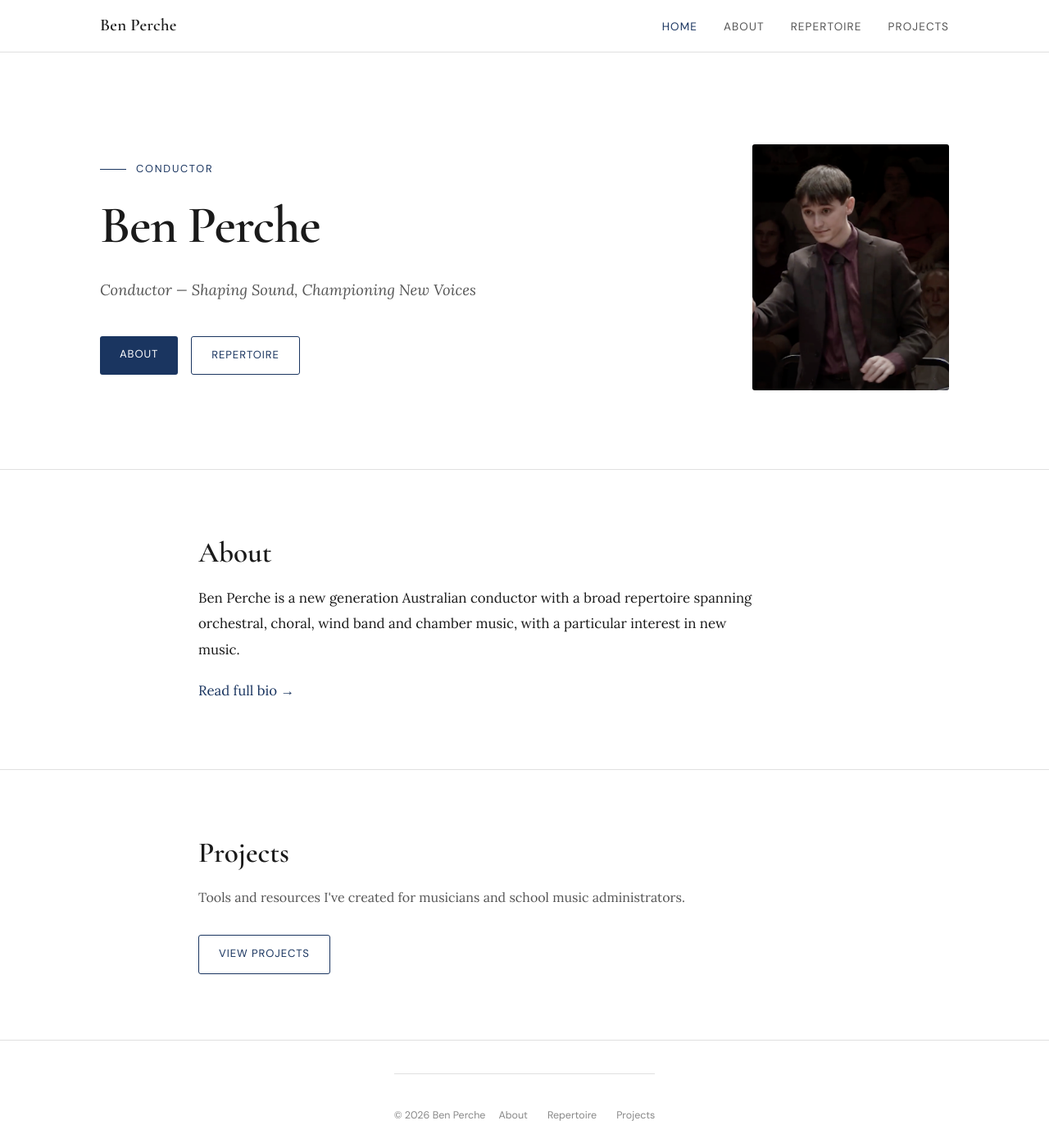
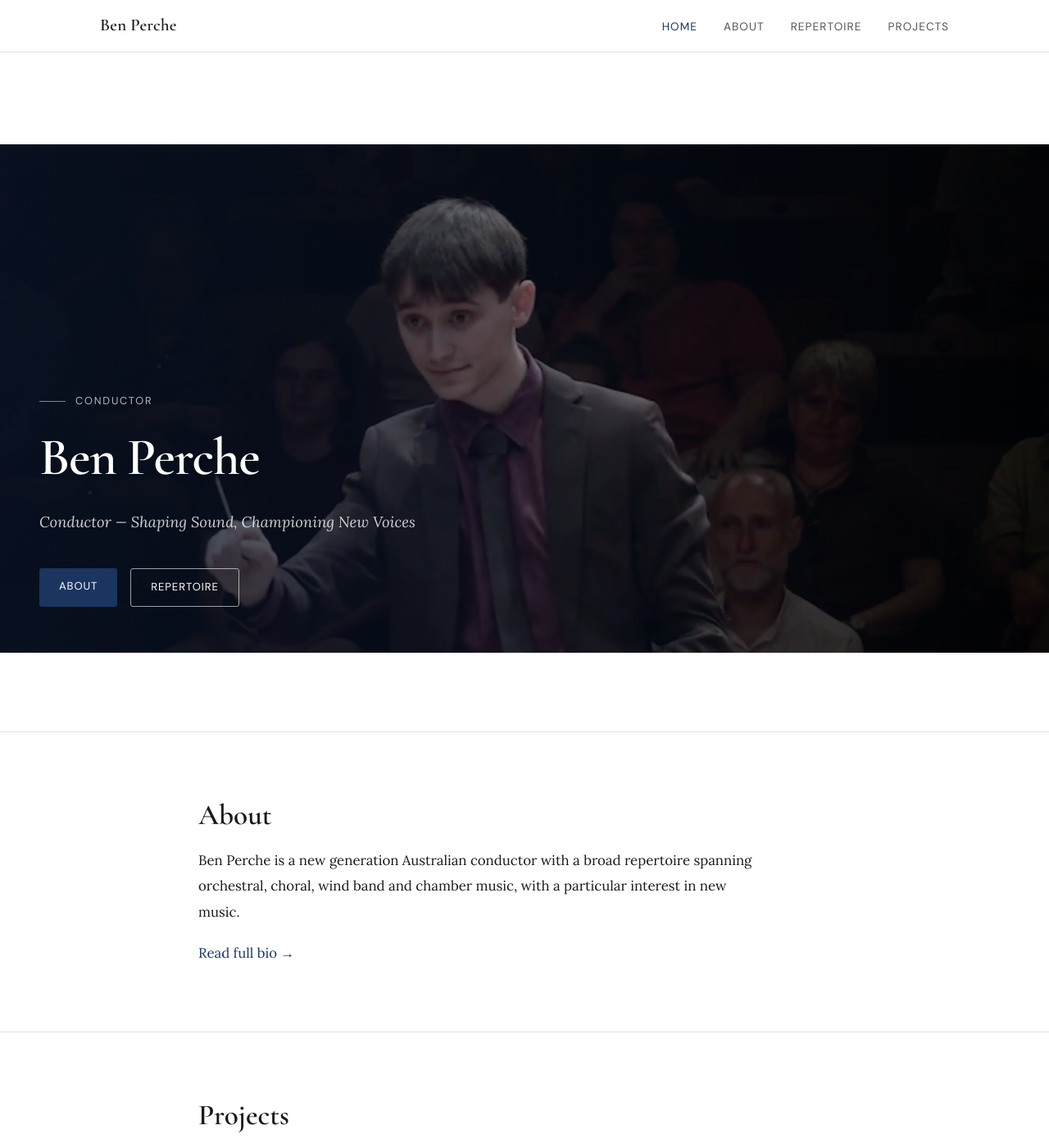
Before and after one commit to benperche/about, a Jekyll site: the page built from index.md, in a window 1280 px wide and 1400 px high. Shown: the whole window at 82% size. Built offline with Jekyll 4.4.1, drawn with Linux system fonts in a browser that asks for light colours.

Commit message:
Update hero image

```diff
--- a/assets/css/main.scss
+++ b/assets/css/main.scss
@@ -490,6 +490,65 @@ section + section { border-top: 1px solid var(--rule); }
   .footer { flex-direction: column; text-align: center; }
 }
 
+/* ─── Landscape Hero Banner ──────────────────────────────────────────────────── */
+.hero__banner {
+  position: relative;
+  width: 100%;
+  height: clamp(380px, 55vw, 620px);
+  overflow: hidden;
+}
+
+.hero__banner-img {
+  width: 100%;
+  height: 100%;
+  object-fit: cover;
+  object-position: center top;
+  display: block;
+}
+
+.hero__banner-overlay {
+  position: absolute;
+  inset: 0;
+  background: linear-gradient(
+    to right,
+    rgba(10, 20, 40, 0.75) 0%,
+    rgba(10, 20, 40, 0.45) 55%,
+    rgba(10, 20, 40, 0.1) 100%
+  );
+  display: flex;
+  align-items: flex-end;
+  padding: 3.5rem 3rem;
+}
+
+.hero__banner-text { max-width: 560px; }
+
+.hero__banner-text .hero__eyebrow { color: rgba(255,255,255,0.7); }
+.hero__banner-text .hero__eyebrow::before { background: rgba(255,255,255,0.5); }
+.hero__banner-text .hero__name { color: white; }
+.hero__banner-text .hero__tagline { color: rgba(255,255,255,0.8); }
+
+.btn--outline-white {
+  border-color: rgba(255,255,255,0.6);
+  color: white;
+}
+.btn--outline-white:hover {
+  background: white;
+  color: var(--navy);
+  border-color: white;
+  text-decoration: none;
+}
+
+@media (max-width: 600px) {
+  .hero__banner-overlay {
+    padding: 2rem 1.5rem;
+    background: linear-gradient(
+      to top,
+      rgba(10, 20, 40, 0.85) 0%,
+      rgba(10, 20, 40, 0.3) 100%
+    );
+  }
+}
+
 /* ─── Utility ─────────────────────────────────────────────────────────────────── */
 .text-muted { color: var(--muted); }
 .mt-1 { margin-top: 0.5rem; }
--- a/index.md
+++ b/index.md
@@ -4,18 +4,18 @@ title: Home
 ---
 
 <div class="hero">
-  <div class="container--wide">
-    <div class="hero__inner">
-      <div class="hero__text">
+  <div class="hero__banner">
+    <img src="{{ '/assets/images/BenRecital2026.png' | relative_url }}" alt="Ben Perche conducting" class="hero__banner-img">
+    <div class="hero__banner-overlay">
+      <div class="hero__banner-text">
         <p class="hero__eyebrow">Conductor</p>
         <h1 class="hero__name">Ben Perche</h1>
         <p class="hero__tagline">{{ site.tagline }}</p>
         <div class="hero__links">
           <a href="{{ '/about/' | relative_url }}" class="btn btn--primary">About</a>
-          <a href="{{ '/repertoire/' | relative_url }}" class="btn btn--outline">Repertoire</a>
+          <a href="{{ '/repertoire/' | relative_url }}" class="btn btn--outline btn--outline-white">Repertoire</a>
         </div>
       </div>
-      <img src="{{ '/assets/images/BenRecital2026.png' | relative_url }}" alt="Ben Perche" class="hero__image">
     </div>
   </div>
 </div>
```
Also changed, not shown: 3 other files.
